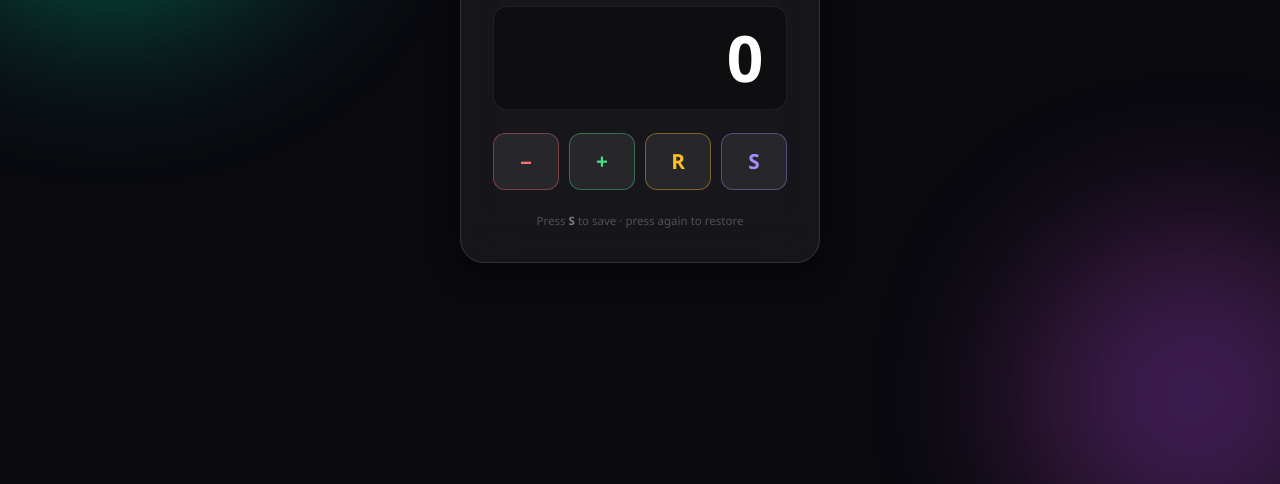
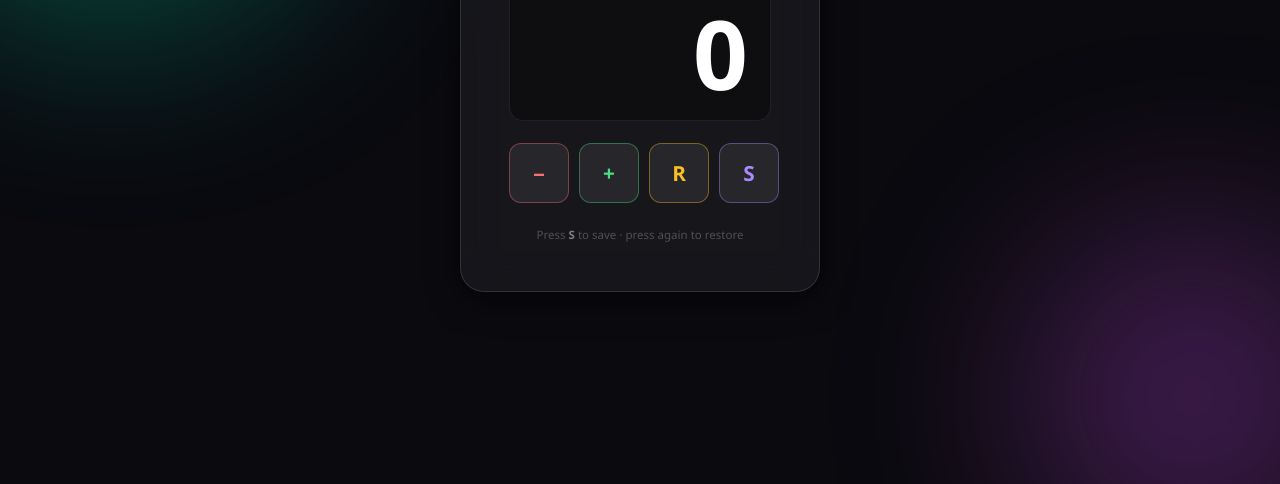
Before and after one commit to gcangemi1997-coder/Counter_JS, a website with bundled scripts: page index.html in a window 1280 px wide. Shown: the part 316-800 px from the top of the page. Built offline with nearby package versions, Linux system fonts and the light colour scheme.

Commit message:
Add responsive styles for desktop and tablet
Added media queries for desktop and tablet screen sizes.

```diff
--- a/css/global.css
+++ b/css/global.css
@@ -190,6 +190,27 @@ body {
   box-shadow: 0 0 12px rgba(167, 139, 250, 0.4);
 }
 
+/* Desktop */
+@media (min-width: 1024px) {
+  .bg-orb {
+    filter: blur(100px);
+  }
+}
+/* Tablet and medium screen */
+@media (min-width: 768px) {
+  .wrapper {
+    max-width: 500px;
+    padding: 3rem;
+  }
+  #actual-count {
+    font-size: 6rem;
+  }
+  .btn {
+    width: 60px;
+    height: 60px;
+  }
+}
+
 @media (max-width: 400px) {
   .wrapper {
     padding: 2rem 1.4rem 1.6rem;
```
